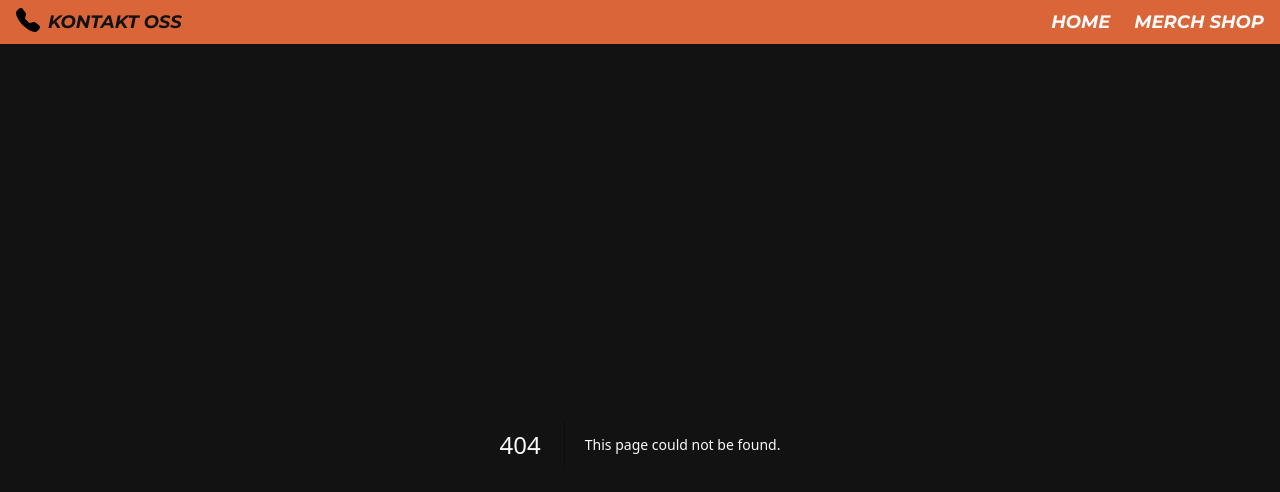
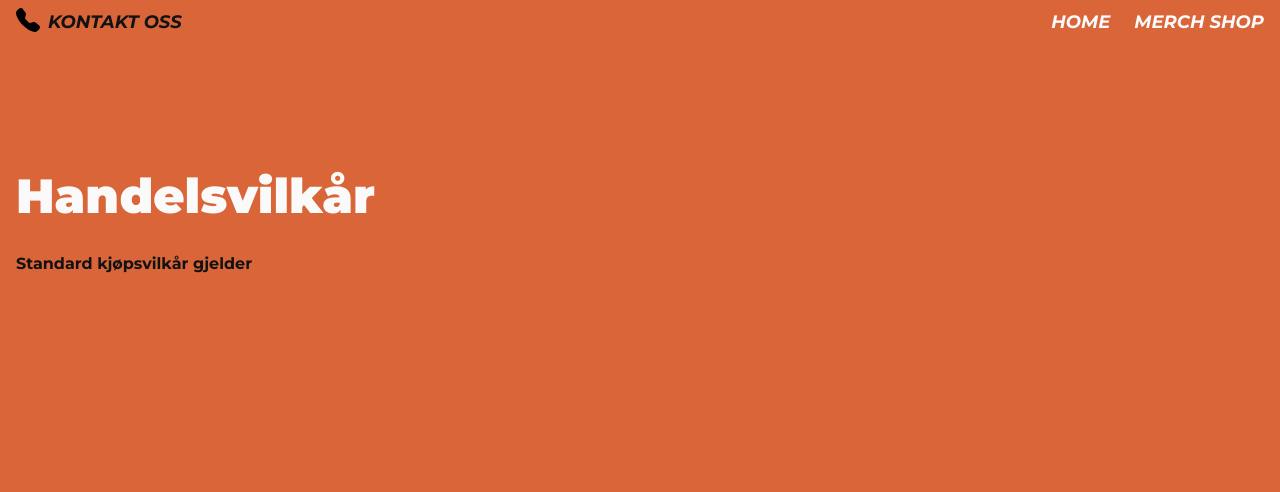
Before and after one commit to ekaspersen/catch-the-fox, a Next.js app: page /handelsvilkar in a window 1280 px wide. Before the commit this address had no page. Shown: the top 492 px of the page. Built offline with nearby package versions, Linux system fonts and the light colour scheme.

Commit message:
added handelsvilkar

```diff
--- /dev/null
+++ b/app/handelsvilkar/page.jsx
@@ -0,0 +1,8 @@
+export default function Handelsvilkar() {
+    return (
+        <section className="max-w-7xl mx-auto bg-clrprimary text-clrdark h-screen px-4 py-32 flex flex-col gap-8">
+            <h1 className="text-5xl text-clrwhite font-black">Handelsvilkår</h1>
+            <p className="font-bold">Standard kjøpsvilkår gjelder</p>
+        </section>
+    );
+}
--- a/app/page.jsx
+++ b/app/page.jsx
@@ -146,6 +146,11 @@ export default function Home() {
                 </div>
             </section>
             <Contact />
+            <div className="w-full flex p-1 opacity-50 gap-1 text-xs ">
+                <Link href="/handelsvilkar" className="underline">
+                    Handelsvilkår
+                </Link>
+            </div>
         </main>
     );
 }
```
